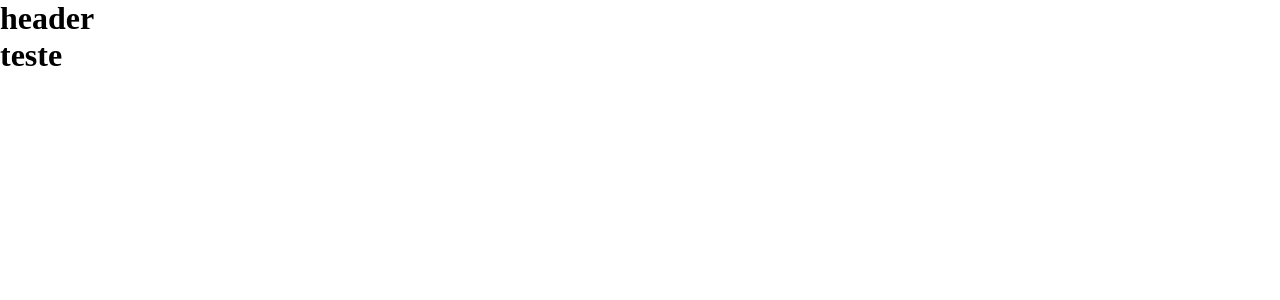
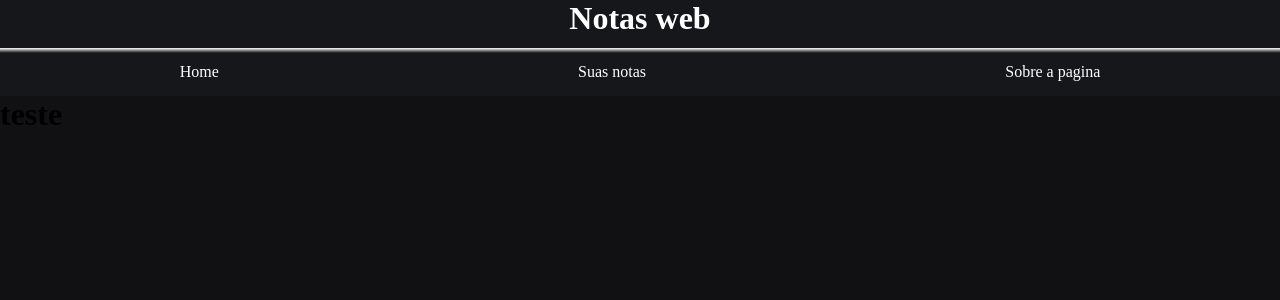
Before and after one commit to GBfds/notas_web, a Next.js app: page / in a window 1280 px wide. Shown: the top 300 px of the page. Built offline with nearby package versions, Linux system fonts and the light colour scheme.

Commit message:
protitipo

```diff
--- a/src/components/Header/index.tsx
+++ b/src/components/Header/index.tsx
@@ -1,7 +1,24 @@
 import styles from "./styles.module.scss";
+import Link from "next/link";
 
 export function Header(){
     return(
-        <h1>header</h1>
+        <header className={styles.container}>
+            <div>
+                <h1>Notas web</h1>
+
+            </div>
+            <nav>
+                <Link href="/">
+                    Home
+                </Link>
+                <Link href="/notas">
+                    Suas notas
+                </Link>
+                <Link href="/sobre">
+                    Sobre a pagina
+                </Link>
+            </nav>
+        </header>
     )
 }
--- a/src/components/Header/styles.module.scss
+++ b/src/components/Header/styles.module.scss
@@ -0,0 +1,28 @@
+.container{
+    width: 100%;
+    background-color: var(--gray-700);
+    height: 6rem;
+    color: var(--white);
+
+    display: flex;
+    flex-direction: column;
+    align-items: center;
+
+    div{
+        height: 3rem;
+        max-width: 1120px;
+        margin: 0 auto;
+    }
+
+    nav{
+        height: 3rem;
+        margin: 0 auto;
+        width: 100%;
+
+        display: flex;
+        align-items: center;
+        justify-content: space-around;
+
+        background: linear-gradient( to top, var(--gray-700) 90%, var(--white));
+    }
+}
--- a/src/styles/global.scss
+++ b/src/styles/global.scss
@@ -3,3 +3,38 @@
     margin: 0;
     box-sizing: border-box;
 }
+
+:root{
+    --white: #fff;
+
+    --gray-100: #afafaf;
+    --gray-200: #525252;
+    --gray-700: #15171b;
+    --gray-900: #111113;
+
+    --blue-900: #1fa4e5;
+    --yeloow-500: #ffbe16;
+
+}
+
+@media (max-width : 1080px){
+    html{
+        font-size: 93.75%;
+    }
+}
+@media (max-width : 720px){
+    html{
+        font-size: 87.5%;
+    }
+}
+body{
+    background: var(--gray-900);
+}
+
+button{
+    cursor: pointer;
+}
+a{
+    color: inherit;
+    text-decoration: none;
+}
```
